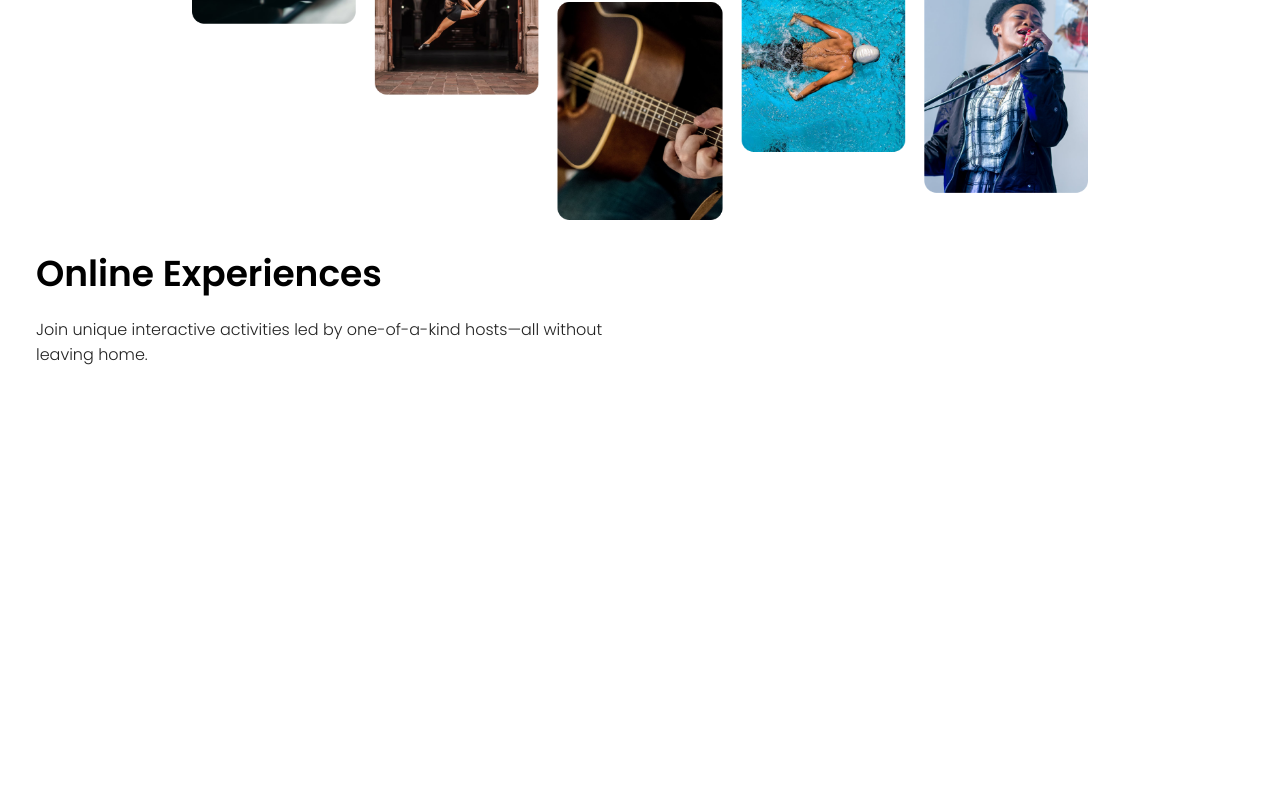
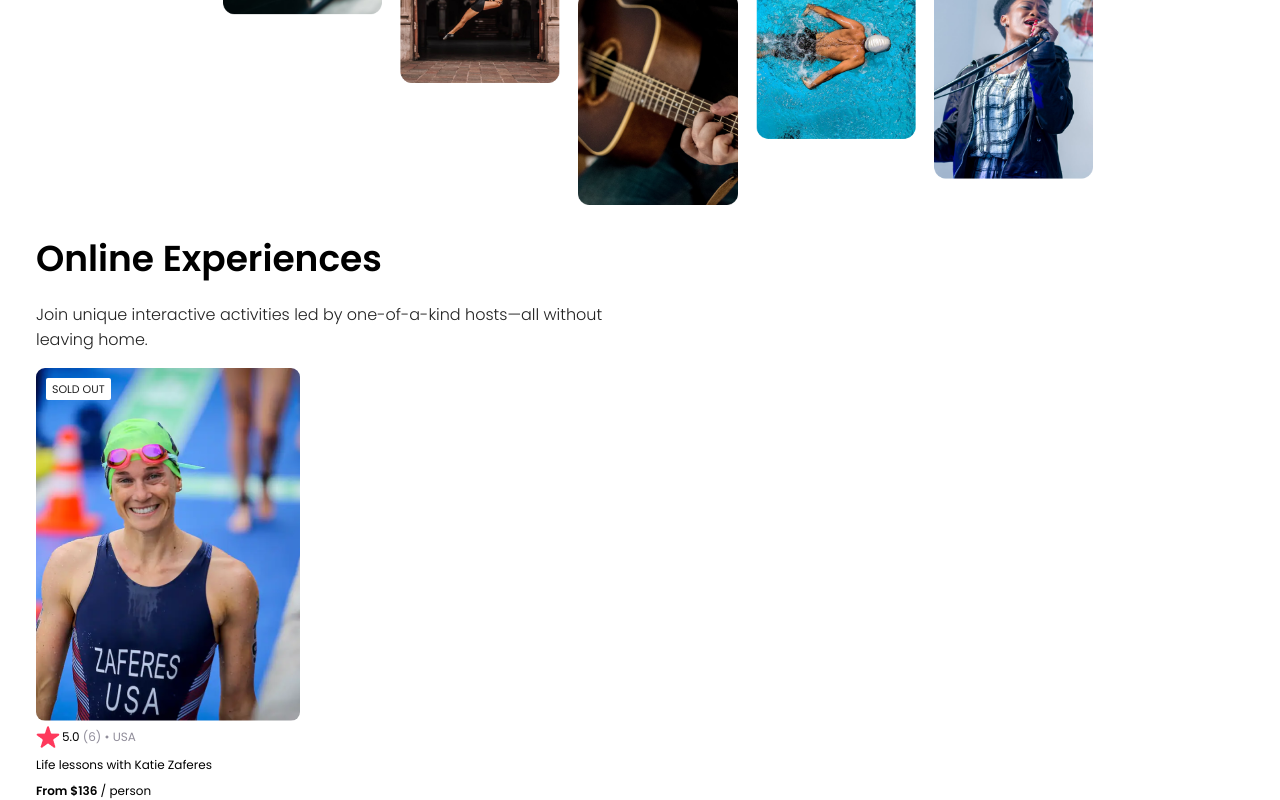
Before and after one commit to bendiz/airbnb, a React (Vite) app: page / in a window 1280 px wide. Shown: the part 401-1201 px from the top of the page. Before the commit the page ends 800 px from the top, so only its background shows below. Built offline with nearby package versions, Linux system fonts and the light colour scheme.

Commit message:
Create card component

```diff
--- a/src/App.jsx
+++ b/src/App.jsx
@@ -1,11 +1,13 @@
 import './App.css'
 import Navigation from './components/Navigation'
 import Hero from './components/Hero'
+import Card from './components/Card'
 function App() {
     return (
         <div className="App">
             <Navigation />
             <Hero />
+            <Card />
         </div>
     )
 }
--- /dev/null
+++ b/src/components/Card.css
@@ -0,0 +1,61 @@
+.Card {
+    font-family: 'Poppins', sans-serif;
+}
+figure {
+    position: relative;
+    margin: 0;
+}
+
+.Card .CardBody figure > img {
+    border-radius: 9px;
+}
+
+.Card .CardBody .availability {
+    line-height: 1.1;
+    font-size: 1.1rem;
+    position: absolute;
+    top: 1rem;
+    left: 1rem;
+    background: #ffffff;
+    color: #222222;
+    padding: 0.5rem 0.6rem;
+    border-radius: 2px;
+}
+
+.Card .CardBody .information {
+    display: flex;
+    flex-direction: column;
+    align-items: flex-start;
+}
+
+.Card .CardBody .rating {
+    display: flex;
+    align-items: center;
+}
+
+.Card .CardBody p {
+    margin: 0;
+    font-size: 1.2rem;
+}
+
+.Card .CardBody .grey {
+    color: #918e9b;
+}
+
+.Card .CardBody .rating-text {
+    padding-left: 0.2rem;
+}
+
+.Card .CardBody .description {
+    font-size: 1.2rem;
+    padding-block: 0.8rem;
+}
+
+@media screen and (max-width: 550px) {
+    .Card {
+        display: flex;
+        flex-direction: column;
+        justify-content: center;
+        align-items: center;
+    }
+}
--- /dev/null
+++ b/src/components/Card.jsx
@@ -0,0 +1,34 @@
+import './Card.css'
+export default function Card() {
+    return (
+        <section className="Card">
+            <div className="CardBody">
+                <figure>
+                    <img
+                        src="src/img/katie-zaferes.png"
+                        alt="An image of Katie Zaferes in her swimsuit with googles and a cap"
+                    />
+                    <span className="availability">SOLD OUT</span>
+                </figure>
+                <div className="information">
+                    <div className="rating">
+                        <img
+                            src="src/img/star.png"
+                            alt="A star icon"
+                            className="star-icon"
+                        />
+                        <p className="rating-text">
+                            5.0 <span className="grey">(6) • USA</span>
+                        </p>
+                    </div>
+                    <p className="description">
+                        Life lessons with Katie Zaferes
+                    </p>
+                    <p>
+                        <strong>From $136</strong> / person
+                    </p>
+                </div>
+            </div>
+        </section>
+    )
+}
--- a/src/components/Hero.css
+++ b/src/components/Hero.css
@@ -7,10 +7,6 @@
 .Hero {
     font-family: 'Poppins', sans-serif;
     font-size: 3.6rem;
-}
-
-.Hero .description {
-    margin-left: 3.6rem;
 }
 
 .Hero .description > h1 {
--- a/src/components/Hero.jsx
+++ b/src/components/Hero.jsx
@@ -1,19 +1,19 @@
 import './Hero.css'
 export default function Hero() {
     return (
-        <div className="Hero">
+        <section className="Hero">
             <img
                 className="main-image"
                 src="src/img/photo-grid.png"
                 alt="Several tiles of images of cultural experiences"
             />
-            <section className="description">
+            <div className="description">
                 <h1>Online Experiences</h1>
                 <p>
                     Join unique interactive activities led by one-of-a-kind
                     hosts—all without leaving home.
                 </p>
-            </section>
-        </div>
+            </div>
+        </section>
     )
 }
--- a/src/index.css
+++ b/src/index.css
@@ -9,3 +9,13 @@ html {
 body {
     margin: 0;
 }
+
+section {
+    margin-left: 3.6rem;
+}
+
+@media screen and (max-width: 550px) {
+    section {
+        margin-left: 0;
+    }
+}
```
Also changed, not shown: src/img/katie-zaferes.png (added), src/img/star.png (added).
